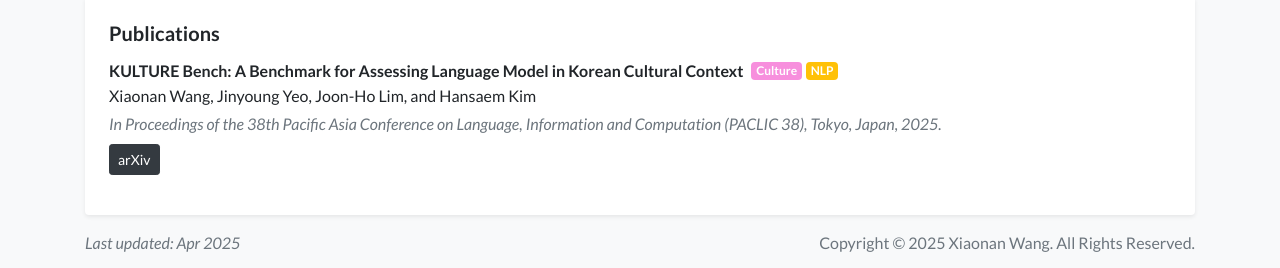
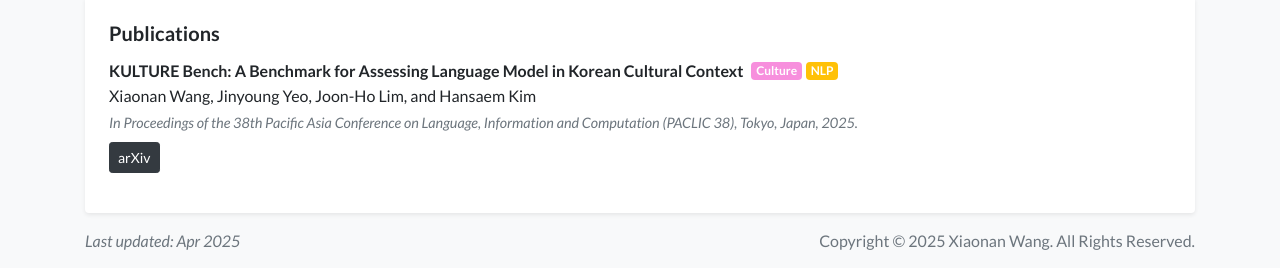
Before and after one commit to wangxiaonan-git/wangxiaonan-git.github.io, a Jekyll site: the page built from index.html, in a window 1280 px wide and 1398 px high. Shown: the part 1127-1395 px from the top of the window. Built offline with Jekyll 4.4.1, drawn with Linux system fonts in a browser that asks for light colours; a style sheet for code colours, icons or effects is not loaded.

Commit message:
Update index.html

```diff
--- a/index.html
+++ b/index.html
@@ -53,7 +53,7 @@ num_selected: 10
           <p class="mb-1">
             Xiaonan Wang, Jinyoung Yeo, Joon-Ho Lim, and Hansaem Kim
           </p>
-          <p class="text-muted font-italic mb-2">In Proceedings of the 38th Pacific Asia Conference on Language, Information and Computation (PACLIC 38), Tokyo, Japan, 2025.</p>
+          <p class="text-muted font-italic mb-2" style="font-size: 0.9rem;">In Proceedings of the 38th Pacific Asia Conference on Language, Information and Computation (PACLIC 38), Tokyo, Japan, 2025.</p>
           <a href="https://arxiv.org/abs/2412.07251" class="btn btn-sm btn-dark">arXiv</a>
         </div>
 
```
